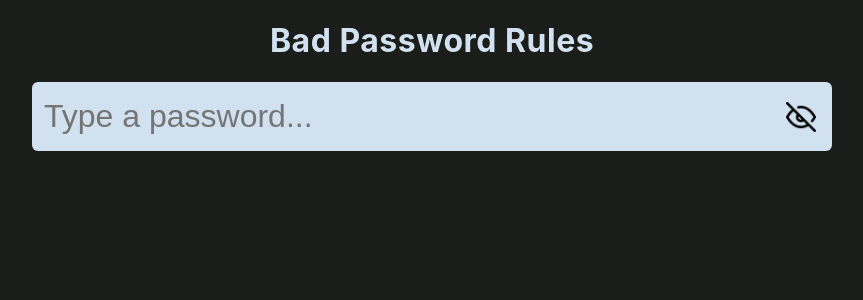
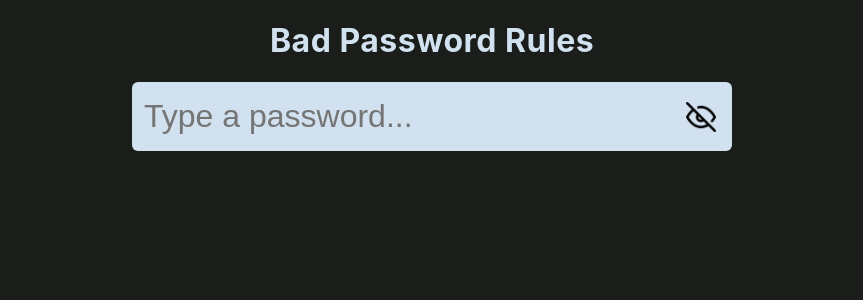
Before and after one commit to farkmarnum/bad-password-rules, a React (Create React App) app: page / in a window 1280 px wide. Shown: the top 300 px of the page, without its empty margins (208-1071 px from the left). Built offline with nearby package versions, Linux system fonts and the light colour scheme.

Commit message:
More style tweaks

```diff
--- a/src/components/BadPasswordRules/BadPasswordRules.css
+++ b/src/components/BadPasswordRules/BadPasswordRules.css
@@ -1,5 +1,5 @@
 .main {
-  width: 800px;
+  width: 1000px;
   max-width: calc(100% - 30px);
   margin: 0 auto;
 }
--- a/src/components/PasswordInput/PasswordInput.css
+++ b/src/components/PasswordInput/PasswordInput.css
@@ -1,6 +1,7 @@
 .container {
   position: relative;
-  margin-bottom: 20px;
+  max-width: 600px;
+  margin: 0 auto 20px;
 }
 
 .container input {
```
